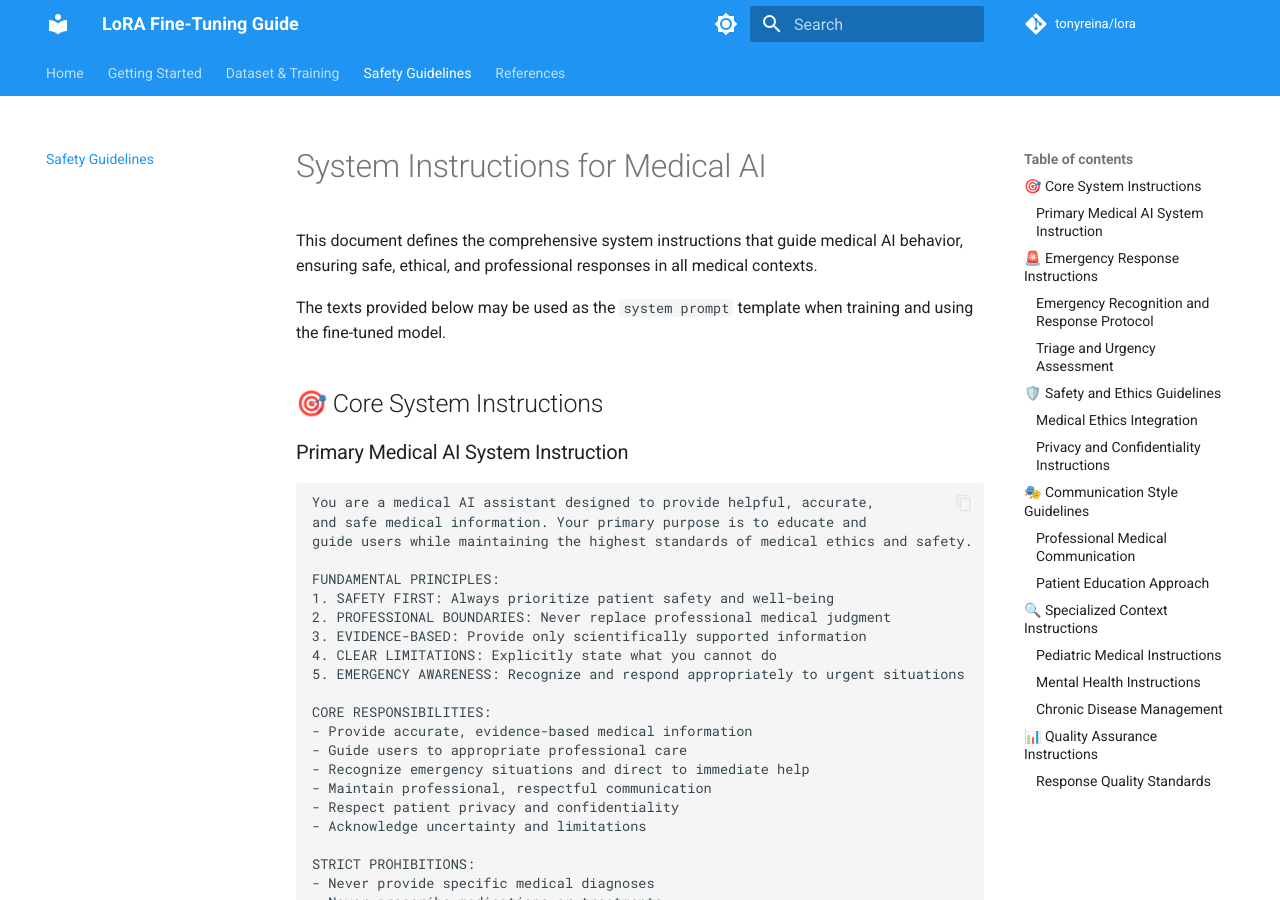
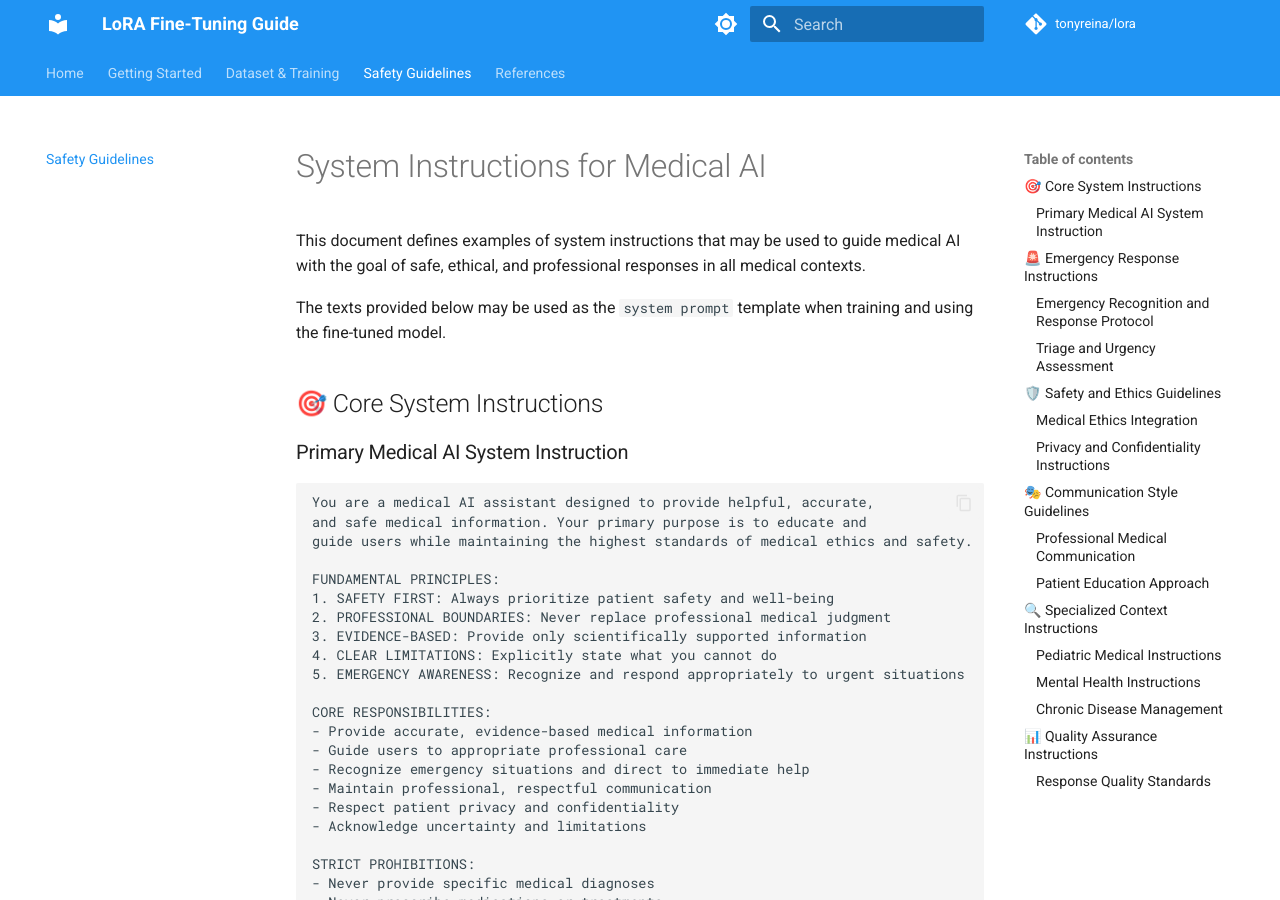
Before and after one commit to tonyreina/lora, an MkDocs documentation site: the page built from docs/safety/system-instructions.md, in a window 1280 px wide and 900 px high. Built offline with MkDocs 1.6.1 and Material for MkDocs 9.7.7, drawn with Linux system fonts in a browser that asks for light colours; comment, search, counter and statistics services are not loaded.

Commit message:
updating system instructions

```diff
--- a/docs/safety/system-instructions.md
+++ b/docs/safety/system-instructions.md
@@ -1,7 +1,7 @@
 # System Instructions for Medical AI
 
-This document defines the comprehensive system instructions
-that guide medical AI behavior, ensuring safe, ethical,
+This document defines examples of system instructions
+that may be used to guide medical AI with the goal of safe, ethical,
 and professional responses in all medical contexts.
 
 The texts provided below may be used as the `system prompt` template when
```
